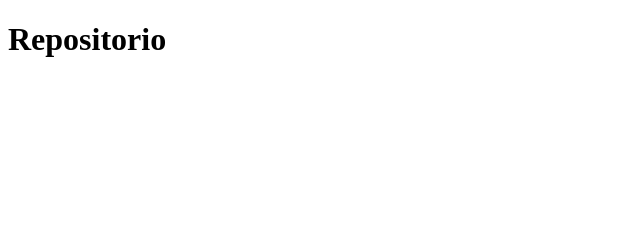
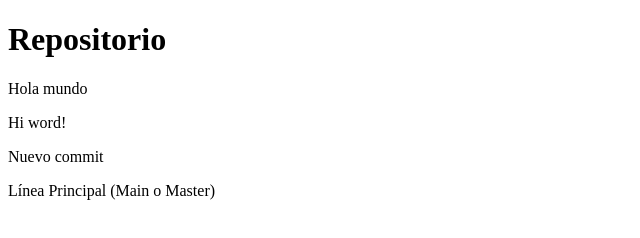
Before and after one commit to Baldom3ro/MiprimerRepositorio410, a plain HTML site: page index.html in a window 1280 px wide. Shown: the whole page, without its empty margins (0-640 px from the left). Drawn offline with Linux system fonts and the light colour scheme.

Commit message:
Nueva Modificacion del index-mi segundo commit

```diff
--- a/index.html
+++ b/index.html
@@ -5,5 +5,9 @@
 </head>
 <body>
 	<h1>Repositorio</h1>
+	<p>Hola mundo</p>
+	<p>Hi word!</p>
+	<p>Nuevo commit</p>
+	<p>Línea Principal (Main o Master)</p>
 </body>
 </html>
```
